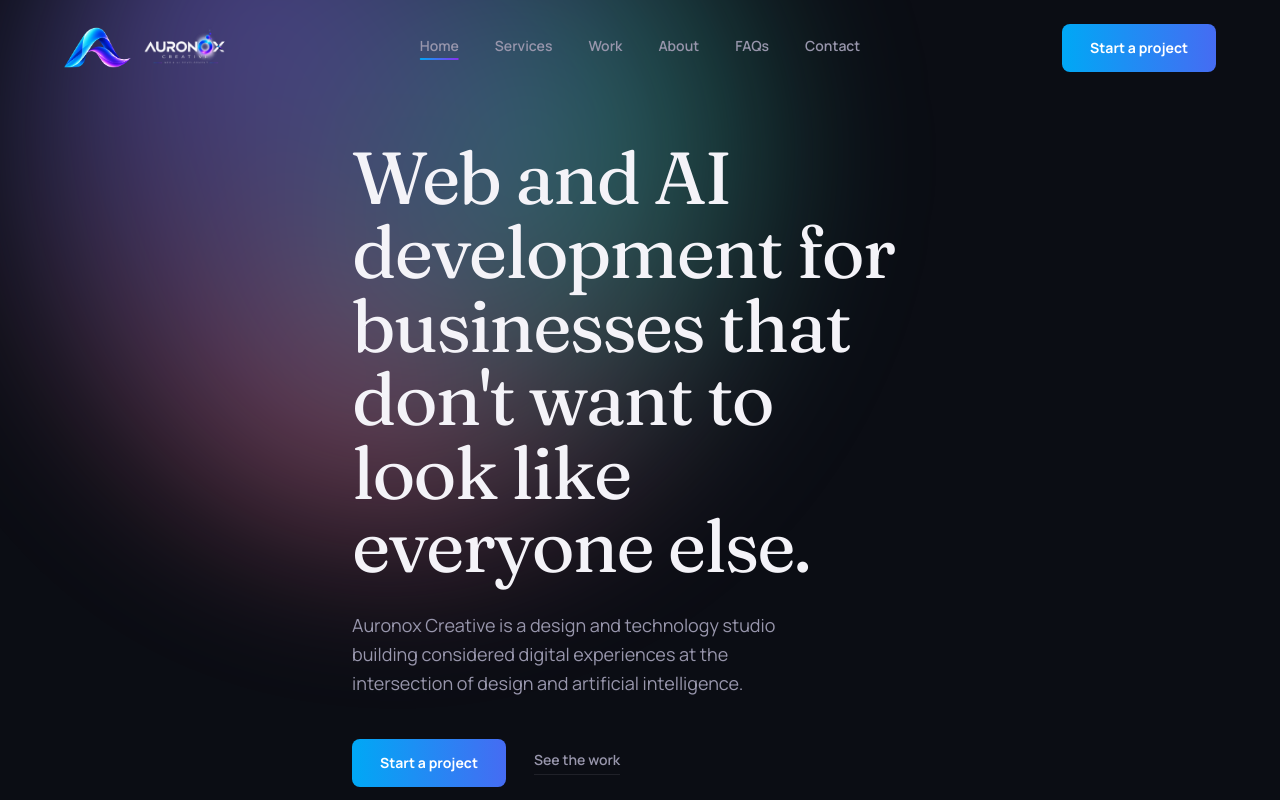
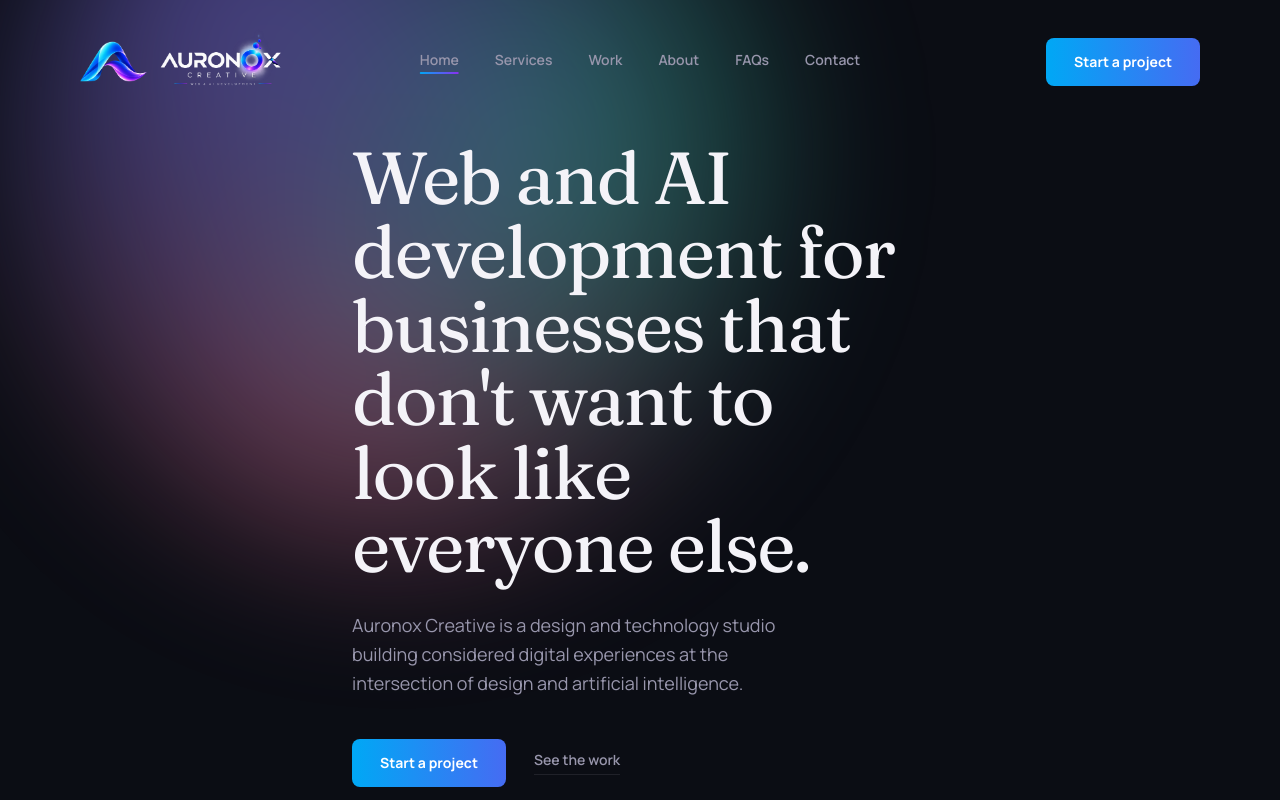
Before and after one commit to zulqarnain153/Auronox-Creative-Development, a Next.js app: page / in a window 1280 px wide. Shown: the top 800 px of the page. Built offline with nearby package versions, Linux system fonts and the light colour scheme.

Commit message:
Upload Files

```diff
--- a/components/Footer.tsx
+++ b/components/Footer.tsx
@@ -14,14 +14,14 @@ export default function Footer() {
               alt=""
               width={140}
               height={98}
-              className="h-10 w-auto object-contain"
+              className="h-9 lg:h-12 w-auto object-contain"
             />
             <Image
               src="/logo-wordmark-light.png"
               alt="Auronox Creative"
               width={470}
               height={307}
-              className="h-11 w-auto object-contain"
+              className="h-14 lg:h-[84px] w-auto object-contain"
             />
           </div>
           <p className="mt-5 text-sm text-ink-muted leading-relaxed max-w-xs">
--- a/components/Nav.tsx
+++ b/components/Nav.tsx
@@ -58,7 +58,7 @@ export default function Nav() {
           : "py-5"
       }`}
     >
-      <div className="relative mx-auto w-full max-w-[1800px] px-6 sm:px-10 lg:px-16 flex items-center justify-between">
+      <div className="relative mx-auto w-full max-w-[1600px] px-8 sm:px-14 lg:px-20 flex items-center justify-between">
         <Link
           href="/"
           className="flex items-center gap-3 shrink-0"
@@ -78,7 +78,7 @@ export default function Nav() {
             width={470}
             height={307}
             priority
-            className="hidden sm:block h-14 w-auto object-contain"
+            className="hidden sm:block h-[84px] w-auto object-contain"
           />
         </Link>
 
```
